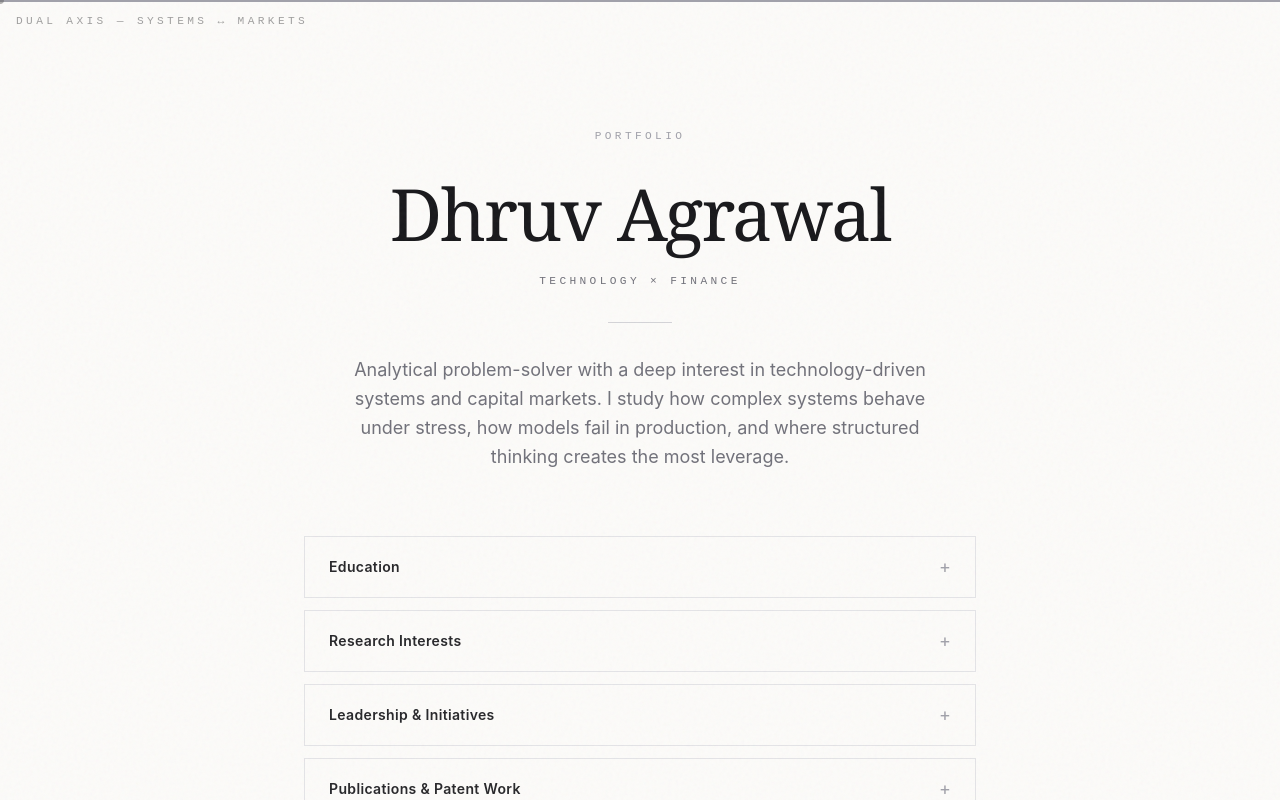
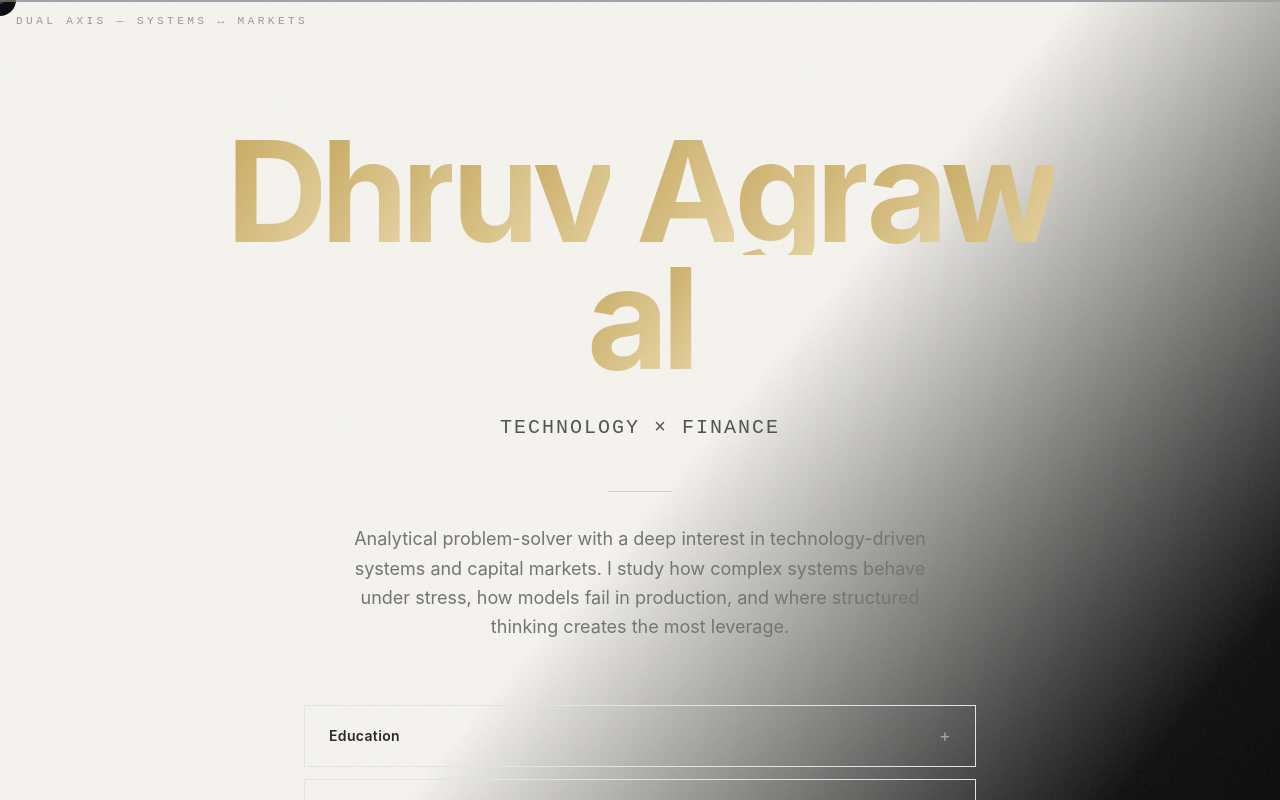
Before and after one commit to Dhruvacodes/RESUME, a Next.js app: page / in a window 1280 px wide. Built offline with nearby package versions, Linux system fonts and the light colour scheme; no server answers.

Commit message:
editorial hero redesign: gold name only, silver Markets accent, diagonal gradient, custom cursor, Systems/Markets marquee bands, spacing fixes

```diff
--- a/app/layout.tsx
+++ b/app/layout.tsx
@@ -1,5 +1,6 @@
 import type { Metadata, Viewport } from "next";
 import Analytics from "@/components/Analytics";
+import CustomCursor from "@/components/CustomCursor";
 import "./globals.css";
 
 const siteUrl = process.env.NEXT_PUBLIC_SITE_URL ?? "https://dhruvagrawal.app";
@@ -86,6 +87,7 @@ export default function RootLayout({
   return (
     <html lang="en" suppressHydrationWarning>
       <body className="antialiased">
+        <CustomCursor />
         {children}
         <Analytics />
       </body>
--- a/components/CoreWorld.tsx
+++ b/components/CoreWorld.tsx
@@ -62,33 +62,96 @@ function ExpandablePanel({
 
 /* ─── CoreWorld ─────────────────────────────────────────────────── */
 export default function CoreWorld({ navigateToWorld }: CoreWorldProps) {
+  const nameText = "Dhruv Agrawal";
+
   return (
     <div
       className="relative min-h-screen flex flex-col items-center px-6 py-24"
-      style={{ background: "var(--core-bg)", color: "#18181B" }}
+      style={{
+        background: `
+          linear-gradient(130deg, #F5F3EE 0%, #F5F3EE 45%, #111111 75%, #000000 100%)
+        `,
+        backgroundBlendMode: "overlay",
+        color: "#18181B",
+      }}
     >
       {/* ── Hero ── */}
-      <motion.div
-        className="text-center max-w-3xl mt-8"
-        initial={{ opacity: 0, y: 30 }}
-        animate={{ opacity: 1, y: 0 }}
-        transition={{ duration: 1.2, delay: 0.3, ease: [0.16, 1, 0.3, 1] }}
-      >
-        <p className="font-mono-label text-zinc-400 mb-8">Portfolio</p>
-        <h1 className="font-serif-display text-4xl md:text-6xl lg:text-7xl leading-[1.1] tracking-tight mb-6">
-          Dhruv Agrawal
-        </h1>
-        <p className="font-mono-label text-zinc-500 mb-8 text-[0.65rem]">
+      <div className="text-center max-w-4xl mt-8">
+        {/* Name — letter-by-letter animation with gold gradient */}
+        <div className="overflow-hidden mb-8">
+          <h1
+            className="flex flex-wrap justify-center"
+            style={{
+              fontSize: "clamp(3rem, 11vw, 13vw)",
+              fontFamily: "'Inter', system-ui, sans-serif",
+              fontWeight: 700,
+              letterSpacing: "-0.05em",
+              lineHeight: 0.9,
+            }}
+          >
+            {nameText.split("").map((char, i) => (
+              <motion.span
+                key={i}
+                initial={{ y: "100%", opacity: 0 }}
+                animate={{ y: "0%", opacity: 1 }}
+                transition={{
+                  duration: 1,
+                  delay: 0.3 + i * 0.04,
+                  ease: [0.16, 1, 0.3, 1],
+                }}
+                style={{
+                  display: "inline-block",
+                  background: "linear-gradient(120deg, #C6A85E, #E6D3A3)",
+                  WebkitBackgroundClip: "text",
+                  WebkitTextFillColor: "transparent",
+                  backgroundClip: "text",
+                }}
+              >
+                {char === " " ? "\u00A0" : char}
+              </motion.span>
+            ))}
+          </h1>
+        </div>
+
+        {/* Subtitle */}
+        <motion.p
+          className="font-mono-label"
+          style={{
+            fontSize: "20px",
+            color: "#525252",
+            marginTop: "32px",
+            letterSpacing: "0.1em",
+          }}
+          initial={{ opacity: 0 }}
+          animate={{ opacity: 1 }}
+          transition={{ duration: 0.8, delay: 1.0, ease: [0.16, 1, 0.3, 1] }}
+        >
           Technology × Finance
-        </p>
-        <div className="w-16 h-[1px] bg-zinc-300 mx-auto mb-8" />
-        <p className="text-zinc-500 text-lg max-w-xl mx-auto leading-relaxed">
+        </motion.p>
+
+        {/* Divider */}
+        <motion.div
+          className="w-16 h-[1px] bg-zinc-400/40 mx-auto"
+          style={{ marginTop: "48px" }}
+          initial={{ scaleX: 0 }}
+          animate={{ scaleX: 1 }}
+          transition={{ duration: 0.8, delay: 1.2, ease: [0.16, 1, 0.3, 1] }}
+        />
+
+        {/* Paragraph */}
+        <motion.p
+          className="text-lg max-w-xl mx-auto leading-relaxed mt-8"
+          style={{ color: "#737373" }}
+          initial={{ opacity: 0, y: 16 }}
+          animate={{ opacity: 1, y: 0 }}
+          transition={{ duration: 1, delay: 1.3, ease: [0.16, 1, 0.3, 1] }}
+        >
           Analytical problem-solver with a deep interest in technology-driven
           systems and capital markets. I study how complex systems behave under
           stress, how models fail in production, and where structured thinking
           creates the most leverage.
-        </p>
-      </motion.div>
+        </motion.p>
+      </div>
 
       {/* ── Expandable Panels ── */}
       <div className="mt-16 w-full max-w-2xl space-y-3">
@@ -207,7 +270,8 @@ export default function CoreWorld({ navigateToWorld }: CoreWorldProps) {
 
       {/* ── Contact ── */}
       <motion.div
-        className="mt-12 flex flex-wrap justify-center gap-6 text-[0.6rem] font-mono-label text-zinc-400"
+        className="mt-12 flex flex-wrap justify-center gap-6 text-[0.6rem] font-mono-label"
+        style={{ color: "#737373" }}
         initial={{ opacity: 0 }}
         animate={{ opacity: 0.6 }}
         transition={{ duration: 0.6, delay: 1.4 }}
--- /dev/null
+++ b/components/CustomCursor.tsx
@@ -0,0 +1,99 @@
+"use client";
+
+import { useEffect, useRef, useState } from "react";
+
+export default function CustomCursor() {
+  const cursorRef = useRef<HTMLDivElement>(null);
+  const [isTouch, setIsTouch] = useState(false);
+  const [hovering, setHovering] = useState(false);
+  const pos = useRef({ x: 0, y: 0 });
+  const target = useRef({ x: 0, y: 0 });
+
+  useEffect(() => {
+    // Detect touch devices
+    const isTouchDevice =
+      "ontouchstart" in window || navigator.maxTouchPoints > 0;
+    if (isTouchDevice) {
+      setIsTouch(true);
+      return;
+    }
+
+    // Hide default cursor
+    document.body.style.cursor = "none";
+
+    const onMouseMove = (e: MouseEvent) => {
+      target.current = { x: e.clientX, y: e.clientY };
+    };
+
+    const onMouseOver = (e: MouseEvent) => {
+      const el = e.target as HTMLElement;
+      if (
+        el.closest("a") ||
+        el.closest("button") ||
+        el.closest(".project-card")
+      ) {
+        setHovering(true);
+      }
+    };
+
+    const onMouseOut = (e: MouseEvent) => {
+      const el = e.target as HTMLElement;
+      if (
+        el.closest("a") ||
+        el.closest("button") ||
+        el.closest(".project-card")
+      ) {
+        setHovering(false);
+      }
+    };
+
+    window.addEventListener("mousemove", onMouseMove);
+    document.addEventListener("mouseover", onMouseOver);
+    document.addEventListener("mouseout", onMouseOut);
+
+    let rafId: number;
+    const lerp = () => {
+      pos.current.x += (target.current.x - pos.current.x) * 0.15;
+      pos.current.y += (target.current.y - pos.current.y) * 0.15;
+      if (cursorRef.current) {
+        cursorRef.current.style.transform = `translate3d(${pos.current.x - 16}px, ${pos.current.y - 16}px, 0)`;
+      }
+      rafId = requestAnimationFrame(lerp);
+    };
+    rafId = requestAnimationFrame(lerp);
+
+    return () => {
+      document.body.style.cursor = "";
+      window.removeEventListener("mousemove", onMouseMove);
+      document.removeEventListener("mouseover", onMouseOver);
+      document.removeEventListener("mouseout", onMouseOut);
+      cancelAnimationFrame(rafId);
+    };
+  }, []);
+
+  if (isTouch) return null;
+
+  return (
+    <div
+      ref={cursorRef}
+      style={{
+        position: "fixed",
+        top: 0,
+        left: 0,
+        width: 32,
+        height: 32,
+        borderRadius: "50%",
+        background: "white",
+        mixBlendMode: "difference",
+        pointerEvents: "none",
+        zIndex: 9999,
+        transition: hovering
+          ? "width 0.4s cubic-bezier(0.16,1,0.3,1), height 0.4s cubic-bezier(0.16,1,0.3,1)"
+          : "width 0.4s cubic-bezier(0.16,1,0.3,1), height 0.4s cubic-bezier(0.16,1,0.3,1)",
+        ...(hovering
+          ? { width: 80, height: 80, borderRadius: "50%" }
+          : {}),
+      }}
+    />
+  );
+}
--- a/components/MarketsWorld.tsx
+++ b/components/MarketsWorld.tsx
@@ -59,10 +59,19 @@ export default function MarketsWorld() {
             <br />
             Market
             <br />
-            <span className="text-markets-accent">Dynamics</span>
+            <span
+              style={{
+                background: "linear-gradient(120deg, #CFCFCF, #8F8F8F)",
+                WebkitBackgroundClip: "text",
+                WebkitTextFillColor: "transparent",
+                backgroundClip: "text",
+              }}
+            >
+              Dynamics
+            </span>
           </h1>
-          <div className="mt-12 w-24 h-[1px] bg-emerald-500/30" />
-          <p className="mt-6 text-lg text-zinc-400 max-w-lg leading-relaxed">
+          <div className="mt-8 w-24 h-[1px] bg-emerald-500/30" />
+          <p className="mt-4 text-lg text-zinc-400 max-w-lg leading-relaxed">
             Research across risk modeling, portfolio construction, and
             statistical inference in financial markets — grounded in analytical
             rigour, walk-forward validation, and an emphasis on understanding
--- a/components/SystemsWorld.tsx
+++ b/components/SystemsWorld.tsx
@@ -35,11 +35,11 @@ function Section({
   );
 }
 
-/* ─── Section Title with gold accent bar ────────────────────────── */
+/* ─── Section Title with neutral accent bar ─────────────────────── */
 function SectionTitle({ children }: { children: React.ReactNode }) {
   return (
     <div className="flex items-start gap-4 mb-8">
-      <div className="w-[3px] h-10 mt-1 flex-shrink-0 rounded-full systems-gold-bar" />
+      <div className="w-[3px] h-10 mt-1 flex-shrink-0 rounded-full bg-zinc-400" />
       <h2 className="font-serif-display text-3xl md:text-5xl leading-tight text-zinc-900">
         {children}
       </h2>
@@ -69,13 +69,7 @@ export default function SystemsWorld() {
           <p className="font-mono-label text-zinc-500 mb-6">Systems</p>
           <h1
             className="font-serif-display text-5xl md:text-7xl lg:text-[5.5rem] leading-[1.05] tracking-tight"
-            style={{
-              background:
-                "linear-gradient(90deg, #C0C0C0, #D4AF37, #C0C0C0)",
-              WebkitBackgroundClip: "text",
-              WebkitTextFillColor: "transparent",
-              backgroundClip: "text",
-            }}
+            style={{ color: "#000000" }}
           >
             Systems Architecture
             <br />
@@ -129,6 +123,33 @@ export default function SystemsWorld() {
           </p>
         </div>
       </section>
+
+      {/* ═══ SYSTEMS MARQUEE ═══ */}
+      <div className="relative overflow-hidden py-3 border-y border-zinc-300/50 group">
+        <motion.div
+          className="flex gap-8 whitespace-nowrap"
+          animate={{ x: [0, -2400] }}
+          transition={{ duration: 30, repeat: Infinity, ease: "linear" }}
+        >
+          {Array.from({ length: 3 }).flatMap((_, r) =>
+            [
+              "DISTRIBUTED ARCHITECTURE",
+              "EMBEDDED SYSTEMS",
+              "AUTONOMOUS AGENTS",
+              "PERFORMANCE ENGINEERING",
+              "SYSTEM ABSTRACTION",
+            ].map((term, i) => (
+              <span
+                key={`${r}-${i}`}
+                className="font-mono-label text-[0.55rem] text-zinc-400 flex-shrink-0"
+                style={{ letterSpacing: "0.1em" }}
+              >
+                {term} —
+              </span>
+            ))
+          )}
+        </motion.div>
+      </div>
 
       {/* ═══ ARCHITECTURE & DESIGN PRINCIPLES ═══ */}
       <Section>
--- a/components/TickerRibbon.tsx
+++ b/components/TickerRibbon.tsx
@@ -3,22 +3,28 @@
 import { motion } from "framer-motion";
 
 const terms = [
-  "ALPHA", "BETA", "DELTA", "GAMMA", "THETA", "VEGA", "RHO",
-  "SHARPE", "SORTINO", "DRAWDOWN", "VOLATILITY", "MOMENTUM",
-  "ARBITRAGE", "HEDGING", "LEVERAGE", "LIQUIDITY", "SPREAD",
-  "SLIPPAGE", "EXECUTION", "REGIME", "CORRELATION", "COVARIANCE",
+  "VOLATILITY",
+  "RISK MODELING",
+  "BEHAVIORAL SIGNALS",
+  "CRASH DYNAMICS",
+  "SYSTEMIC INSTABILITY",
+  "FACTOR DECOMPOSITION",
+  "REGIME SWITCHING",
+  "PORTFOLIO CONSTRUCTION",
+  "STATISTICAL ARBITRAGE",
+  "WALK-FORWARD VALIDATION",
 ];
 
 export default function TickerRibbon() {
   const duplicated = [...terms, ...terms, ...terms];
 
   return (
-    <div className="relative overflow-hidden py-4 border-y border-zinc-800/50">
+    <div className="relative overflow-hidden py-3 border-y border-zinc-800/50 group">
       <motion.div
         className="flex gap-8 whitespace-nowrap"
-        animate={{ x: [0, -33.33 * terms.length - 33.33 * 8] }}
+        animate={{ x: [0, -2400] }}
         transition={{
-          duration: 40,
+          duration: 30,
           repeat: Infinity,
           ease: "linear",
         }}
@@ -27,8 +33,9 @@ export default function TickerRibbon() {
           <span
             key={i}
             className="font-mono-label text-[0.55rem] text-zinc-700 flex-shrink-0"
+            style={{ letterSpacing: "0.1em" }}
           >
-            {term}
+            {term} —
           </span>
         ))}
       </motion.div>
```
